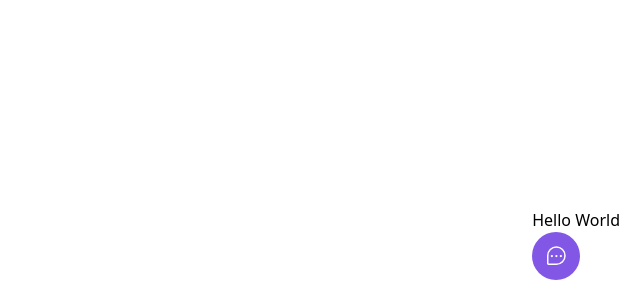
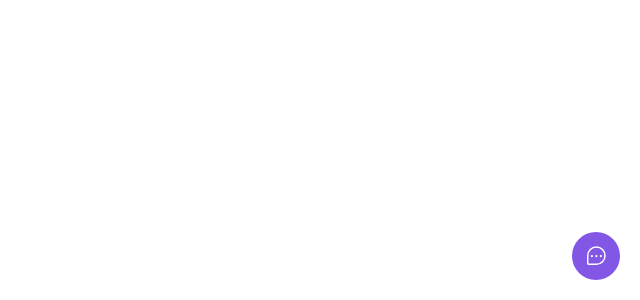
Before and after one commit to rodrfx/NLW-Return, a React (Vite) app: page / in a window 1280 px wide. Shown: the part 500-800 px from the top of the page, without its empty margins (640-1280 px from the left). Built offline with nearby package versions, Linux system fonts and the light colour scheme.

Commit message:
feat(components/widget): added Popover of headlessui lib, to show and hide content

```diff
--- a/package.json
+++ b/package.json
@@ -8,6 +8,7 @@
     "preview": "vite preview"
   },
   "dependencies": {
+    "@headlessui/react": "^1.6.0",
     "phosphor-react": "^1.4.1",
     "react": "^18.0.0",
     "react-dom": "^18.0.0"
--- a/src/components/Widget.tsx
+++ b/src/components/Widget.tsx
@@ -1,15 +1,17 @@
+import { Popover } from '@headlessui/react';
 import { ChatTeardropDots } from 'phosphor-react';
 
 export function Widget() {
 	return (
-		<div className="absolute bottom-5 right-5">
-			<p>Hello World</p>
-			<button className="bg-brand-500 rounded-full px-3 h-12 text-white flex items-center group">
+		<Popover className="absolute bottom-5 right-5">
+			<Popover.Panel>HELLO</Popover.Panel>
+
+			<Popover.Button className="bg-brand-500 rounded-full px-3 h-12 text-white flex items-center group">
 				<ChatTeardropDots className="w-6 h-6" />
 				<span className="max-w-0 overflow-hidden group-hover:max-w-xs transition-all duration-500 ease-linear">
 					<span className="pl-2">Feedback</span>
 				</span>
-			</button>
-		</div>
+			</Popover.Button>
+		</Popover>
 	);
 }
```
Also changed, not shown: 1 other file (tests, documents, lock files or other folders).
